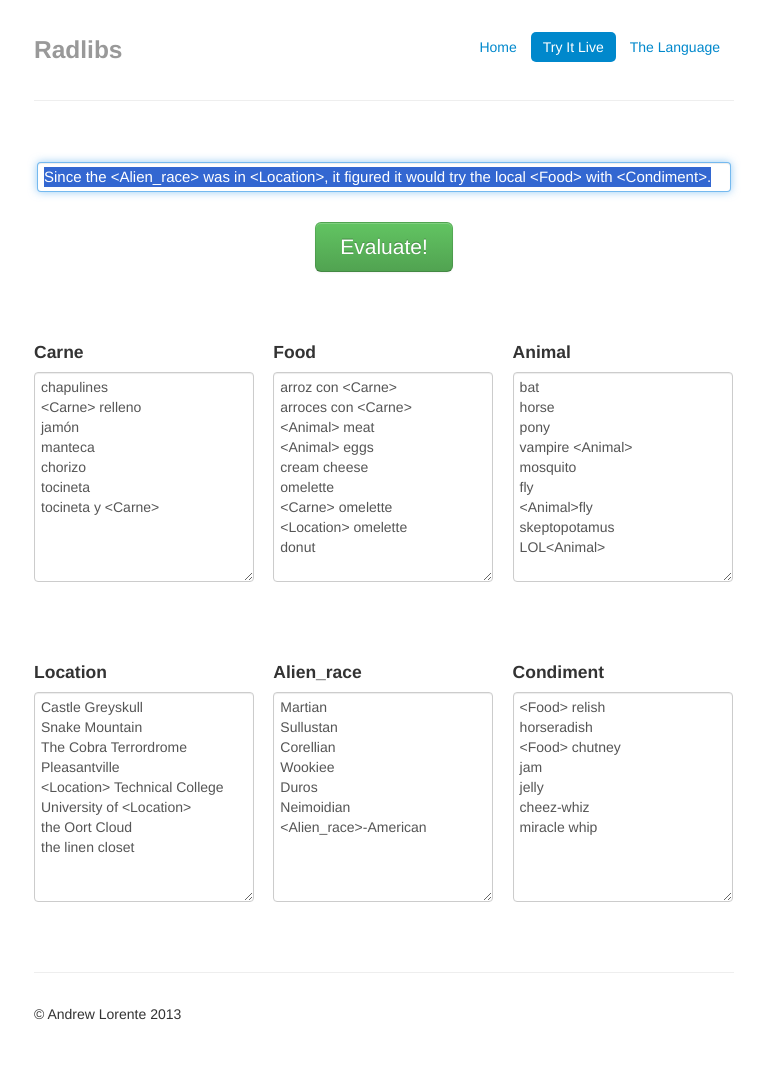
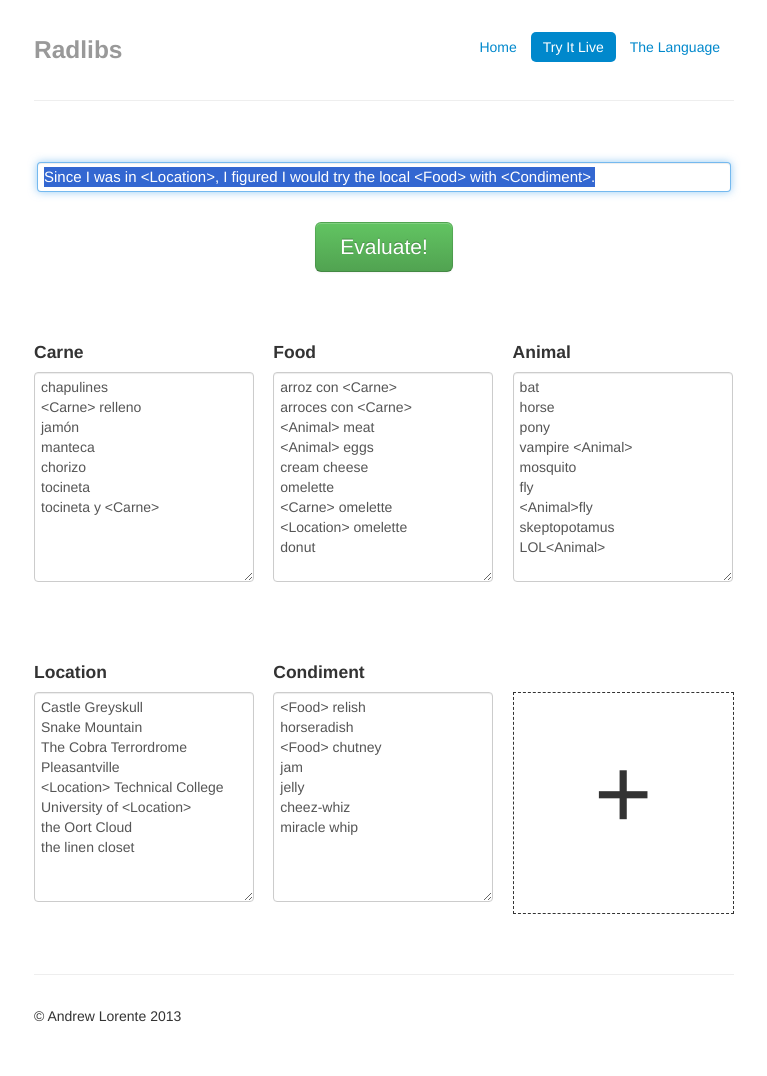
Before and after one commit to ErinCall/radlibs, a Flask app: page /live_demo/ in a window 1280 px wide. Shown: the whole page, without its empty margins (256-1023 px from the left). Before the commit the page ends 1020 px from the top, so only its background shows below. Run offline with Flask 2, Linux system fonts and the light colour scheme.

Commit message:
Live demo allows adding new dictionaries

```diff
--- a/radlibs/web/static/js/live_demo.js
+++ b/radlibs/web/static/js/live_demo.js
@@ -1,12 +1,15 @@
 (function() {
 	'use strict';
 
-	var fire,
+	var submit_radlib,
 		collect_libs,
+		draw_new_lib_button,
+		add_new_lib,
+		row_with_vacancy,
 		display_radlib,
 		display_error;
 
-	fire = function( event ) {
+	submit_radlib = function( event ) {
 		event.preventDefault();
 		var rad,
 			libs = collect_libs();
@@ -91,9 +94,77 @@
 		return libs;
 	};
 
+	draw_new_lib_button = function() {
+		var $button;
+
+		$button = $( '<div>' );
+		$button.addClass( 'span4' );
+		$button.attr( 'id', 'new-lib-button' );
+		$button.css( 'font-size', '100px' );
+		$button.css( 'text-align', 'center' );
+		$button.css( 'border', 'dashed 1px');
+		$button.css( 'margin-top', '40px' );
+		$button.css( 'padding-top', '90px' );
+		$button.css( 'padding-bottom', '110px' );
+		$button.text( '+' );
+		$button.click( add_new_lib );
+		row_with_vacancy().append( $button );
+	};
+
+	add_new_lib = function () {
+		var $new_lib_button,
+			lib_name,
+			uc_lib_name,
+			$textarea,
+			$header,
+			$div;
+
+		lib_name = prompt('name your new lib:');
+		uc_lib_name = lib_name.charAt( 0 ).toUpperCase() + lib_name.slice( 1 );
+
+		$new_lib_button = $( '#new-lib-button' );
+		$new_lib_button.detach();
+
+		$div = $( '<div>' );
+		$div.addClass( 'span4' );
+
+		$textarea = $( '<textarea>' );
+		$textarea.addClass( 'library' );
+		$textarea.attr( 'rows', '10' );
+		$textarea.attr( 'name', lib_name );
+		$textarea.attr( 'id', lib_name );
+
+		$header = $( '<h4>' );
+		$header.text( uc_lib_name );
+
+		$div.append( $header );
+		$div.append( $textarea );
+
+		row_with_vacancy().append( $div );
+		row_with_vacancy().append( $new_lib_button );
+	};
+
+	row_with_vacancy = function (){
+		var $last_row,
+			entries_in_row,
+			$new_row;
+
+		$last_row = $( 'div.row-fluid' ).last();
+		entries_in_row = $last_row.find( 'div.span4' ).length;
+		if ( entries_in_row >= 3 ) {
+			$new_row = $( '<div>' );
+			$new_row.addClass( 'row-fluid marketing' );
+			$( '#page-content' ).append( $new_row );
+			return $new_row;
+		} else {
+			return $last_row;
+		}
+	};
+
 	$(document).ready(function() {
-		$( '#radlib-form' ).submit(fire);
-		$( '#fire' ).click(fire);
+		$( '#radlib-form' ).submit(submit_radlib);
+		$( '#fire' ).click(submit_radlib);
 		$( '#radlib' ).focus().select();
+		draw_new_lib_button();
 	});
 })();
--- a/radlibs/web/templates/layout.html.jinja
+++ b/radlibs/web/templates/layout.html.jinja
@@ -37,7 +37,9 @@
 
         <hr>
 
-        {%block content%}{%endblock content%}
+        <div id="page-content">
+            {%block content%}{%endblock content%}
+        </div>
 
         <hr>
 
--- a/radlibs/web/templates/live_demo.html.jinja
+++ b/radlibs/web/templates/live_demo.html.jinja
@@ -3,7 +3,7 @@
 {%block content%}
 <div class="jumbotron">
 	<form action="" id='radlib-form'>
-		<input type="text" id="radlib" value="Since the &lt;Alien_race&gt; was in &lt;Location&gt;, it figured it would try the local &lt;Food&gt; with &lt;Condiment&gt;.">
+		<input type="text" id="radlib" value="Since I was in &lt;Location&gt;, I figured I would try the local &lt;Food&gt; with &lt;Condiment&gt;.">
 	</form>
     <a class="btn btn-large btn-success" href="#" id="fire">Evaluate!</a>
 </div>
@@ -56,16 +56,6 @@ the Oort Cloud
 the linen closet</textarea>
 	</div>
 	<div class="span4">
-		<h4>Alien_race</h4>
-		<textarea name="alien_race" id="alien_race" rows="10" class="library">Martian
-Sullustan
-Corellian
-Wookiee
-Duros
-Neimoidian
-&lt;Alien_race&gt;-American</textarea>
-	</div>
-	<div class="span4">
 		<h4>Condiment</h4>
 		<textarea name="condiment" id="condiment" rows="10" class="library">&lt;Food&gt; relish
 horseradish
```
